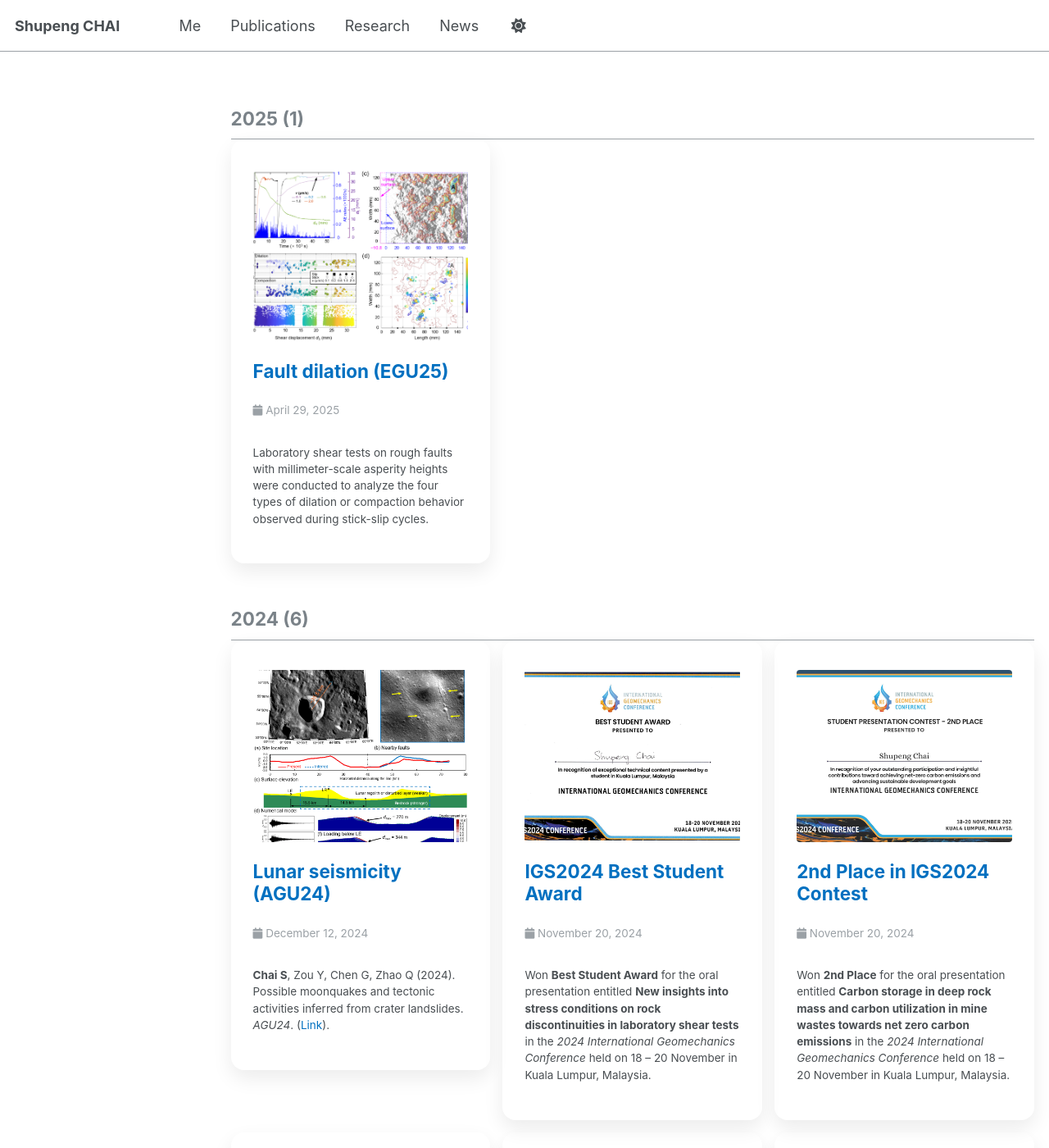
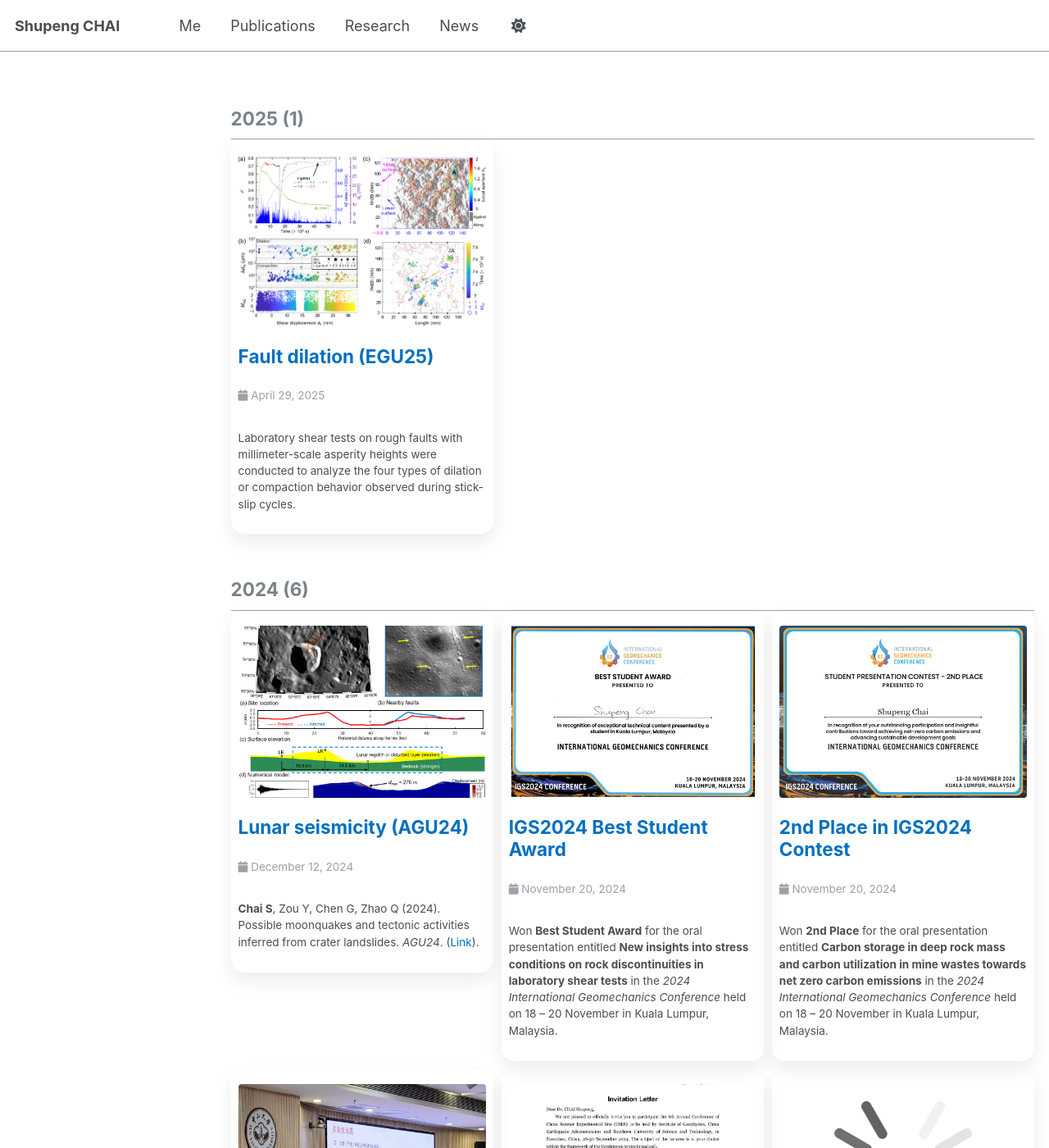
Before and after one commit to spchai/spchai.github.io, a Jekyll site: the page built from _pages/year-archive.html, in a window 1280 px wide and 1400 px high. Shown: the whole window at 82% size. Built offline with Jekyll 4.4.1, drawn with Linux system fonts in a browser that asks for light colours.

Commit message:
Update _archive.scss

```diff
--- a/_sass/layout/_archive.scss
+++ b/_sass/layout/_archive.scss
@@ -42,7 +42,7 @@
 
 .archive__item {
   display: flex;
-  padding: 1.5rem;
+  padding: 0.5rem;
   flex-direction: column;
   border-radius: 16px;
   box-shadow: 0 10px 25px rgba(0, 0, 0, 0.08);
@@ -114,7 +114,7 @@
 .grid__wrapper {
   display: grid;
   grid-template-columns: repeat(3, 1fr);
-  gap: 15px;
+  gap: 10px;
   align-items: start;
 
   /* 平板端：2列 */
```
